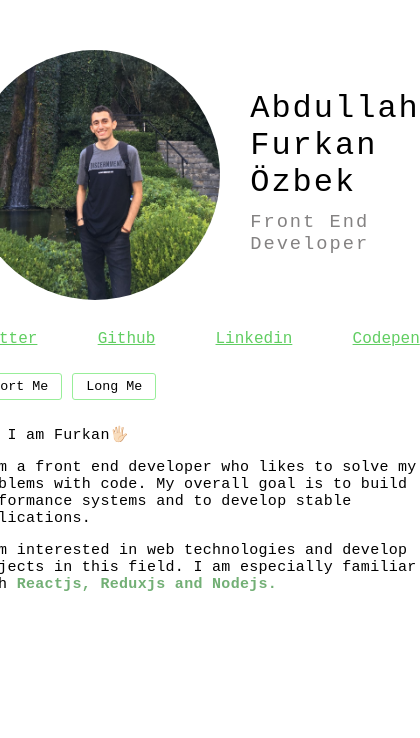
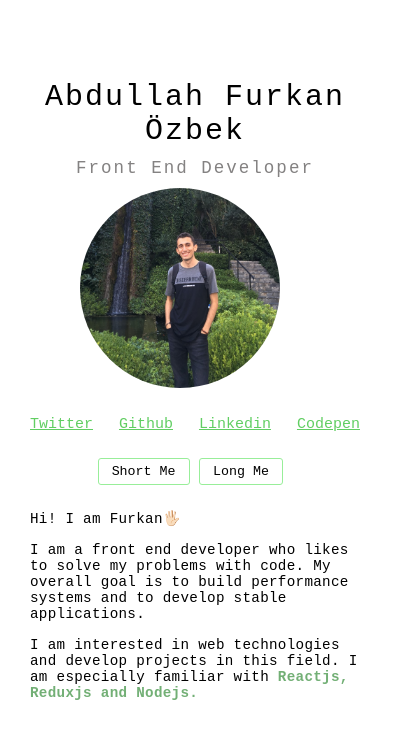
Before and after one commit to afozbek/me, a React (Create React App) app: page / in a window 390 px wide. Shown: the top 738 px of the page, 420 px wide, since content can reach past the window. Built offline with nearby package versions, Linux system fonts and the light colour scheme; the HTML template or start-up script is replaced by a standard one.

Commit message:
adding media queries

```diff
--- a/src/App.css
+++ b/src/App.css
@@ -1,3 +1,9 @@
 .container {
     max-width: 600px;
 }
+
+@media screen and (max-width: 700px) {
+    .container {
+        padding: 30px;
+    }
+}
--- a/src/Components/Footer/Footer.css
+++ b/src/Components/Footer/Footer.css
@@ -26,3 +26,9 @@
 .footer__whatILike {
     margin-top: 25px;
 }
+
+@media screen and (max-width: 550px) {
+    .footer__buttons {
+        text-align: center;
+    }
+}
--- a/src/Components/Header/Header.css
+++ b/src/Components/Header/Header.css
@@ -22,3 +22,19 @@
     color: #848282;
     font-weight: 500;
 }
+
+@media screen and (max-width: 615px) {
+    .header {
+        flex-direction: column-reverse;
+    }
+
+    .header__img img {
+        height: 200px;
+        width: 200px;
+    }
+
+    .header__desc h1,
+    h3 {
+        text-align: center;
+    }
+}
--- a/src/Components/Links/Links.css
+++ b/src/Components/Links/Links.css
@@ -2,7 +2,7 @@
     display: flex;
     justify-content: space-between;
     align-items: center;
-    margin-top: 25px;
+    margin-top: 1.56rem;
 }
 
 .social-links__link {
--- a/src/index.css
+++ b/src/index.css
@@ -23,7 +23,7 @@ h5 {
 p {
     margin-bottom: 15px;
     letter-spacing: 0.3px;
-    font-size: 15px;
+    font-size: 0.95rem;
 }
 
 strong {
@@ -38,5 +38,11 @@ strong {
 }
 
 .sm-margin-right {
-    margin-right: 10px;
+    margin-right: 0.625rem;
 }
+
+@media screen and (max-width: 550px) {
+    html {
+        font-size: 15px;
+    }
+}
```
